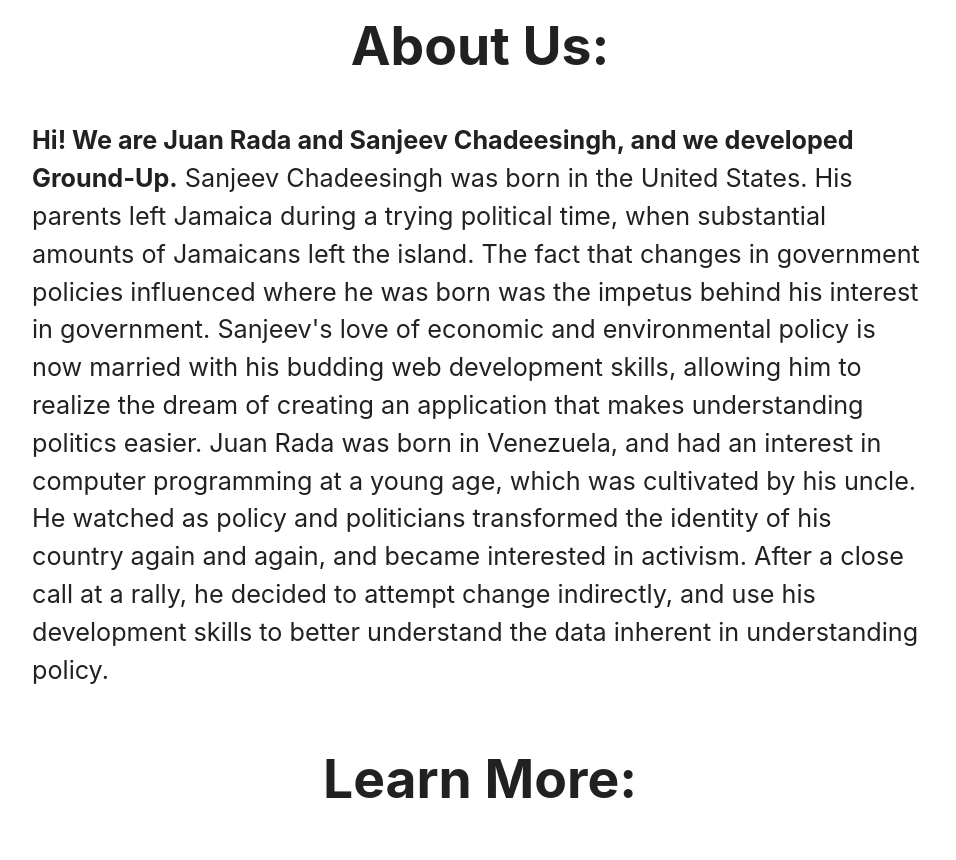
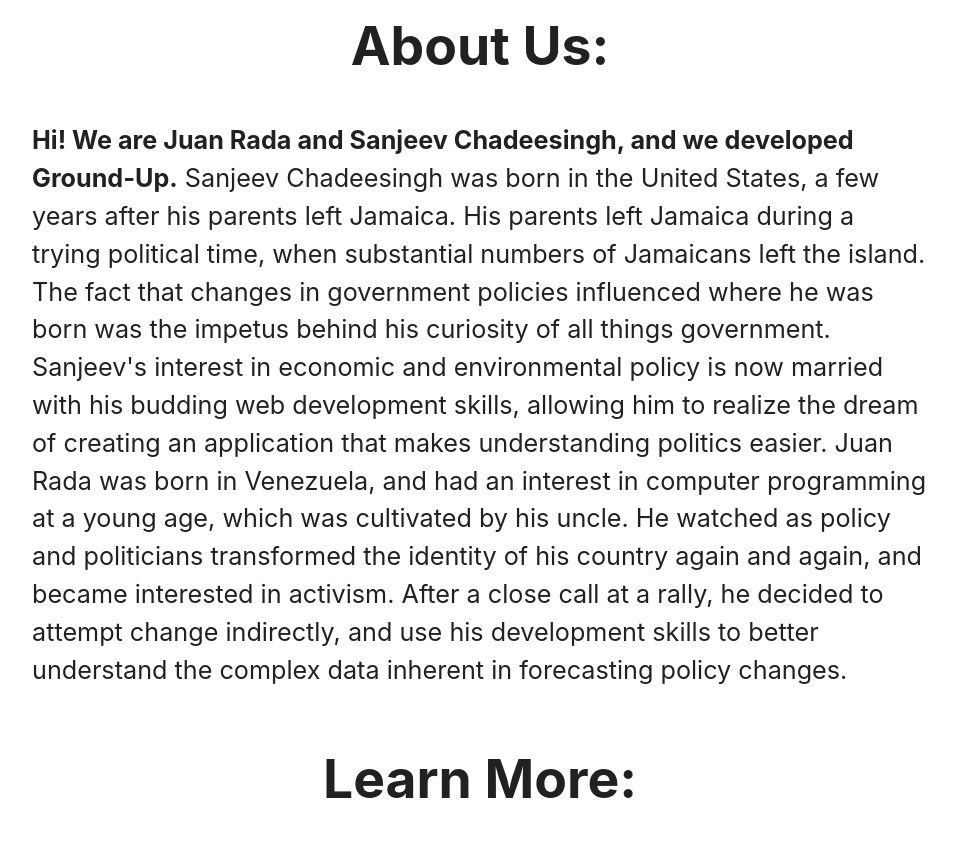
Before and after one commit to jmrada14/Ground-up, a React (Create React App) app in the folder client/: page /about in a window 1280 px wide. Shown: the part 520-1380 px from the top of the page, without its empty margins (160-1116 px from the left). Built offline with nearby package versions, Linux system fonts and the light colour scheme.

Commit message:
About me page updated

```diff
--- a/client/src/components/About me/Dashboard.js
+++ b/client/src/components/About me/Dashboard.js
@@ -51,7 +51,7 @@
           <b>
             Hi! We are Juan Rada and Sanjeev Chadeesingh, and we developed Ground-Up.
           </b>{" "}
-        Sanjeev Chadeesingh was born in the United States. His parents left Jamaica during a trying political time, when substantial amounts of Jamaicans left the island. The fact that changes in government policies influenced where he was born was the impetus behind his interest in government. Sanjeev's love of economic and environmental policy is now married with his budding web development skills, allowing him to realize the dream of creating an application that makes understanding politics easier. Juan Rada was born in Venezuela, and had an interest in computer programming at a young age, which was cultivated by his uncle. He watched as policy and politicians transformed the identity of his country again and again, and became interested in activism. After a close call at a rally, he decided to attempt change indirectly, and use his development skills to better understand the data inherent in understanding policy.
+        Sanjeev Chadeesingh was born in the United States, a few years after his parents left Jamaica. His parents left Jamaica during a trying political time, when substantial numbers of Jamaicans left the island. The fact that changes in government policies influenced where he was born was the impetus behind his curiosity of all things government. Sanjeev's interest in economic and environmental policy is now married with his budding web development skills, allowing him to realize the dream of creating an application that makes understanding politics easier. Juan Rada was born in Venezuela, and had an interest in computer programming at a young age, which was cultivated by his uncle. He watched as policy and politicians transformed the identity of his country again and again, and became interested in activism. After a close call at a rally, he decided to attempt change indirectly, and use his development skills to better understand the complex data inherent in forecasting policy changes.
         </p>
        <h2><b>Learn More:</b></h2>
         <p className="flow-text">
```
